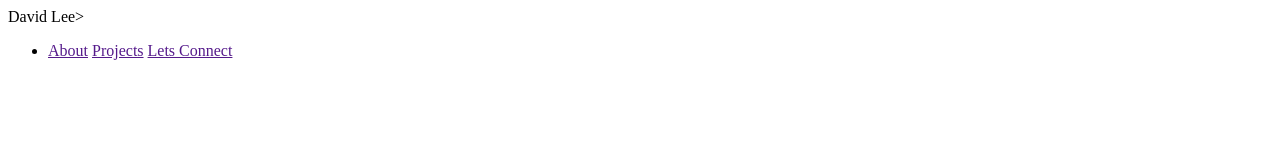
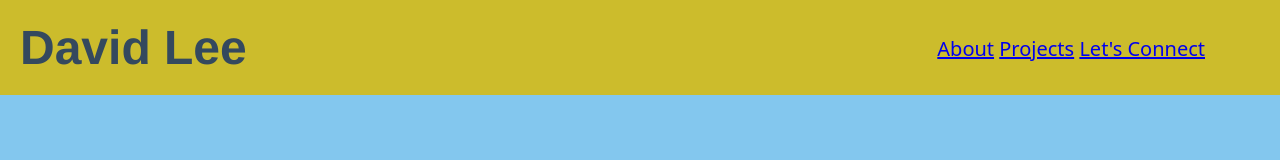
Before and after one commit to kpxcrew/PortfolioHW, a plain HTML site: page portfolio.html in a window 1280 px wide. Drawn offline with Linux system fonts and the light colour scheme.

Commit message:
added more styles

```diff
--- a/assets/css/style.css
+++ b/assets/css/style.css
@@ -0,0 +1,37 @@
+* {
+    box-sizing: border-box;
+    padding: 0;
+    margin: 0;
+}
+
+body{
+    background-color: rgb(131, 199, 238);
+}
+
+.header{
+    padding: 20px;
+    font-family: helvetica, Arial, sans-serif;
+    background-color: #ccbc2c;
+    color: #c1e4a5;
+}
+
+.header h1 {
+    display: inline-block;
+    font-size: 48px;
+    color:rgb(52, 73, 94)
+}
+
+.header nav {
+    padding-top: 15px;
+    margin-right: 30px;
+    float: right;
+    font-family: system-ui, -apple-system, BlinkMacSystemFont, 'Segoe UI', Roboto, Oxygen, Ubuntu, Cantarell, 'Open Sans', 'Helvetica Neue', sans-serif;
+    font-size: 20px;
+
+}
+
+.header nav ul li {
+    display: inline-block;
+    margin-right: 25px;
+
+}
--- a/portfolio.html
+++ b/portfolio.html
@@ -11,13 +11,14 @@
 <body>
     <!-- Site header -->
     <header class="header">
-        <hi> David Lee></hi>
+        <h1>David Lee</h1>
         <nav>
             <ul>
+                <!-- nav bar links -->
                 <li>
-                    <a href="">About</a>
-                    <a href="">Projects</a>
-                    <a href="">Lets Connect</a>
+                    <a href="#About">About</a>
+                    <a href="#Projects">Projects</a>
+                    <a href="#Lets Connect">Let's Connect</a>
                 </li>
             </ul>
         </nav>
```
